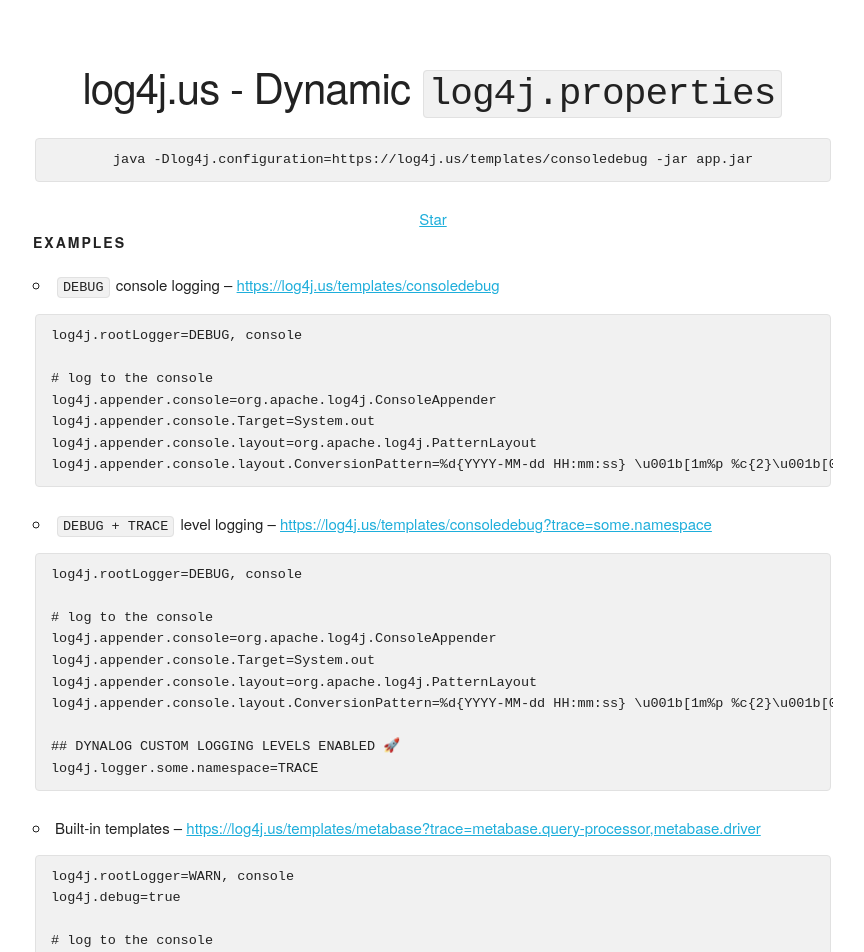
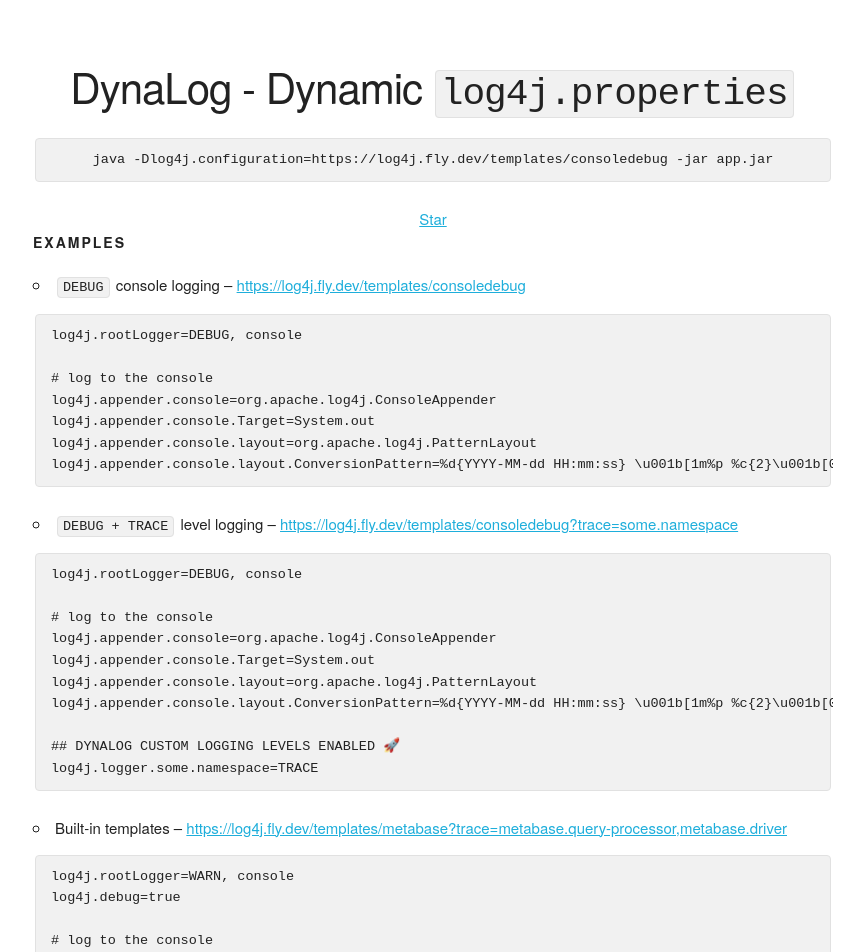
Before and after one commit to dacort/log4j-us, a plain HTML site: page public/index.html in a window 1280 px wide. Shown: the top 952 px of the page, without its empty margins (207-1071 px from the left). Drawn offline with Linux system fonts and the light colour scheme.

Commit message:
Update the title and URLs

```diff
--- a/public/index.html
+++ b/public/index.html
@@ -1,7 +1,7 @@
 <!DOCTYPE html>
 <html>
   <head>
-    <title>log4j.us - Dynamic log4j configurations</title>
+    <title>DynaLog - Dynamic log4j configurations</title>
 
     <meta
       name="description"
@@ -15,8 +15,8 @@
   <body>
     <div class="container">
       <section class="header">
-        <h2 class="title">log4j.us - Dynamic <code>log4j.properties</code></h2>
-        <pre><code>java -Dlog4j.configuration=https://log4j.us/templates/consoledebug -jar app.jar</code></pre>
+        <h2 class="title">DynaLog - Dynamic <code>log4j.properties</code></h2>
+        <pre><code>java -Dlog4j.configuration=https://log4j.fly.dev/templates/consoledebug -jar app.jar</code></pre>
         <a
           class="github-button"
           href="https://github.com/dacort/log4j-us"
@@ -28,7 +28,7 @@
         <h6 class="examples-header">Examples</h6>
         <ul>
           <li>
-            <code>DEBUG</code> console logging – <a href="/templates/consoledebug">https://log4j.us/templates/consoledebug</a>
+            <code>DEBUG</code> console logging – <a href="/templates/consoledebug">https://log4j.fly.dev/templates/consoledebug</a>
           </li>
           <pre><code>log4j.rootLogger=DEBUG, console
 
@@ -39,7 +39,7 @@ log4j.appender.console.layout=org.apache.log4j.PatternLayout
 log4j.appender.console.layout.ConversionPattern=%d{YYYY-MM-dd HH:mm:ss} \u001b[1m%p %c{2}\u001b[0m :: %m%n</code></pre>
 
           <li>
-            <code>DEBUG + TRACE</code> level logging – <a href="/templates/consoledebug?trace=some.namespace">https://log4j.us/templates/consoledebug?trace=some.namespace</a>
+            <code>DEBUG + TRACE</code> level logging – <a href="/templates/consoledebug?trace=some.namespace">https://log4j.fly.dev/templates/consoledebug?trace=some.namespace</a>
           </li>
           <pre><code>log4j.rootLogger=DEBUG, console
 
@@ -53,7 +53,7 @@ log4j.appender.console.layout.ConversionPattern=%d{YYYY-MM-dd HH:mm:ss} \u001b[1
 log4j.logger.some.namespace=TRACE</code></pre>
           <li>
             Built-in templates –
-            <a href="/templates/metabase?trace=metabase.query-processor,metabase.driver">https://log4j.us/templates/metabase?trace=metabase.query-processor,metabase.driver</a>
+            <a href="/templates/metabase?trace=metabase.query-processor,metabase.driver">https://log4j.fly.dev/templates/metabase?trace=metabase.query-processor,metabase.driver</a>
           </li>
           <pre><code>log4j.rootLogger=WARN, console
 log4j.debug=true
@@ -91,7 +91,7 @@ log4j.logger.metabase.query-processor=TRACE
 log4j.logger.metabase.driver=TRACE</code></pre>
 
           <li>
-            Log4j 2 Support – <a href="/v2/templates/metabase?trace=metabase.sync">https://log4j.us/v2/templates/metabase?trace=metabase.sync</a>
+            Log4j 2 Support – <a href="/v2/templates/metabase?trace=metabase.sync">https://log4j.fly.dev/v2/templates/metabase?trace=metabase.sync</a>
           </li>
           <pre><code>&lt;?xml version=&quot;1.0&quot; encoding=&quot;UTF-8&quot;?&gt;
 &lt;Configuration&gt;
```
Also changed, not shown: 1 other file.
